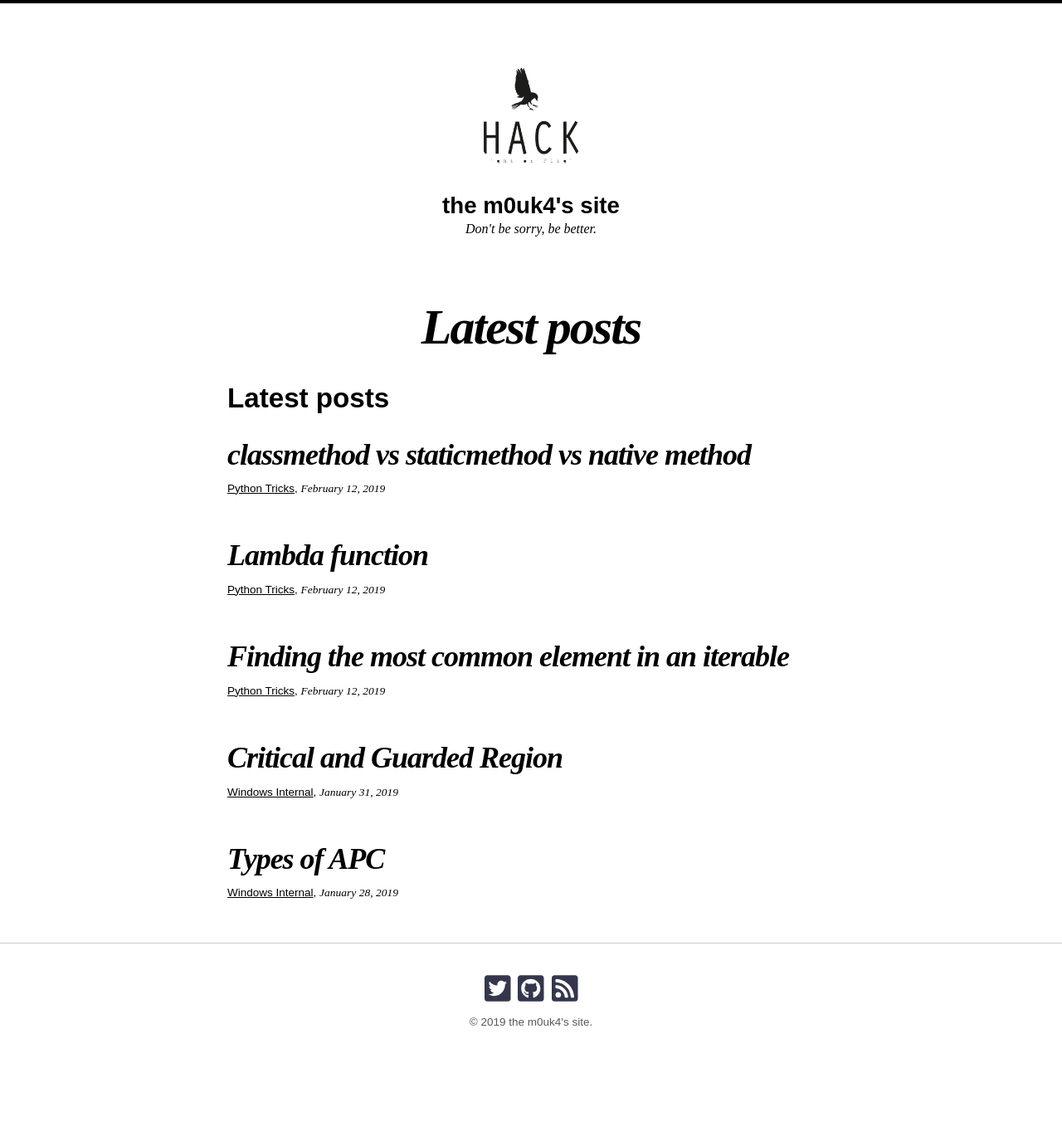
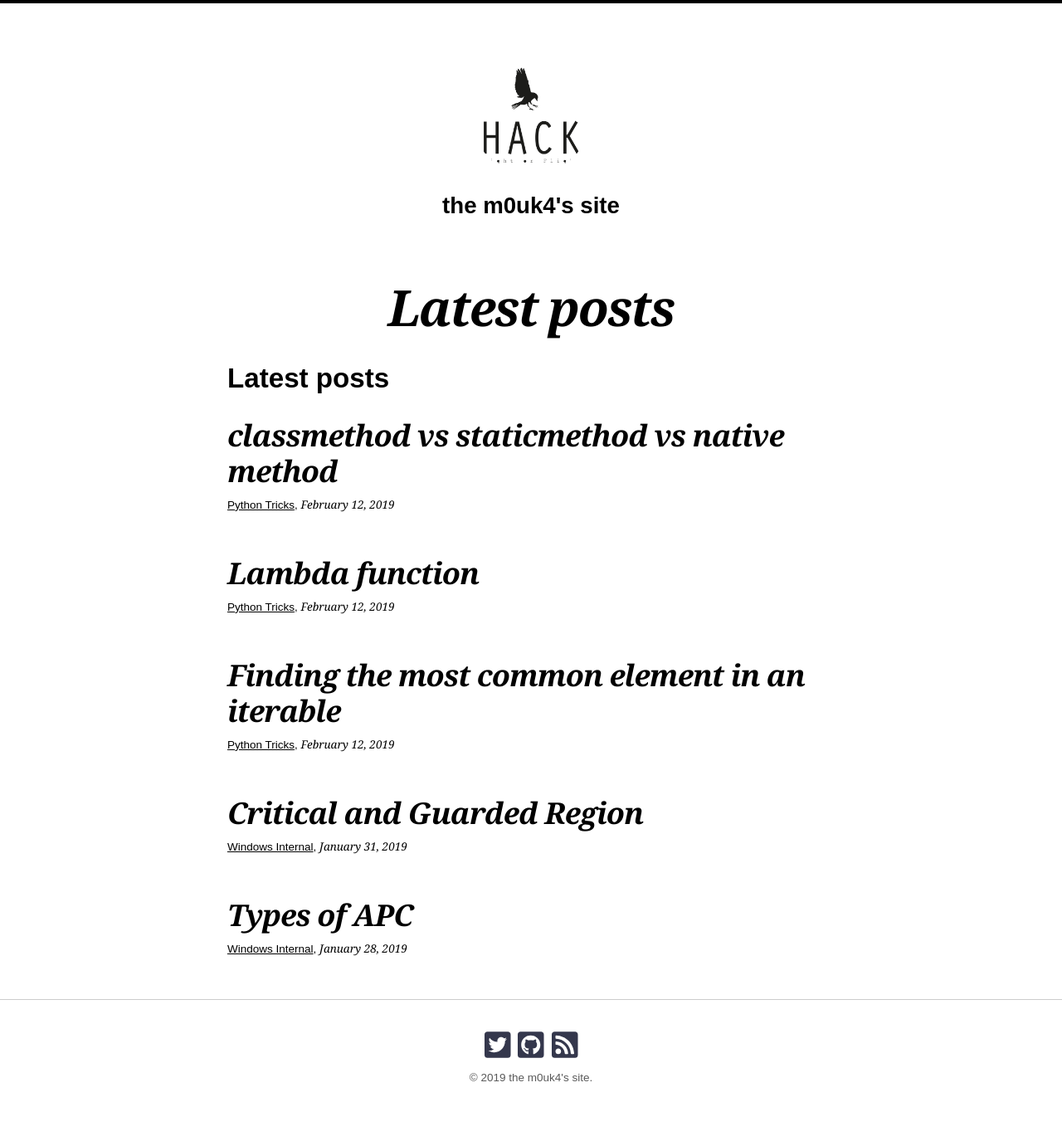
Before and after one commit to moukayz/Mouka-Yang.github.io, a Jekyll site: the page built from index.md, in a window 1280 px wide. Shown: the whole page at 83% size. Built offline with Jekyll 4.4.1, drawn with Linux system fonts in a browser that asks for light colours; nearby versions of some CDN libraries; our own code applies the rules of GitHub Pages for plain Markdown files; before the commit the page ends 1314 px from its top, so only the background shows below that.

Commit message:
update title font

```diff
--- a/_config.yml
+++ b/_config.yml
@@ -8,7 +8,7 @@
 # remote_theme: mmistakes/so-simple-theme
 locale: en-US
 title: "the m0uk4's site"
-description: "Don't be sorry, be better."
+description: ""
 baseurl: "" # the subpath of your site, e.g. "/blog"
 url: # the base hostname & protocol for your site e.g. "https://mmistakes.github.io"
 avatarurl: /images/favicon.jpg
--- /dev/null
+++ b/_sass/so-simple/_default_colors.scss
@@ -0,0 +1,15 @@
+$apple-blossom: #ac4142;
+$alto: #d0d0d0;
+$bouquet: #aa759f;
+$chelsea-cucumber: #90a959;
+$cod-grey: #151515;
+$conifer: #b5e853;
+$dove-grey: #666;
+$gallery: #eaeaea;
+$grey: #888;
+$gulf-stream: #75b5aa;
+$hippie-blue: #6a9fb5;
+$potters-clay: #8f5536;
+$rajah: #f4bf75;
+$raw-sienna: #d28445;
+$silver-chalice: #aaa;
--- a/_sass/so-simple/_variables.scss
+++ b/_sass/so-simple/_variables.scss
@@ -38,7 +38,8 @@
 $h6-max: ($base-font-size / $modular-scale-2) !default;
 
 /* Font Families */
-$serif-font-family: "Lora", serif !default;
+// $serif-font-family: "Lora", "YouYuan", "幼圆", serif !default;
+$serif-font-family: Georgia, "Times New Roman", "KaiTi", "楷体", STKaiti, "华文楷体", serif;
 $sans-serif-font-family: "Source Sans Pro", sans-serif !default;
 $monospace-font-family: Menlo, Consolas, Monaco, "Courier New", Courier, monospace !default;
 
```
Also changed, not shown: _sass/so-simple/_syntax-highlighting.scss (+99 -0 lines), Gemfile.lock.
